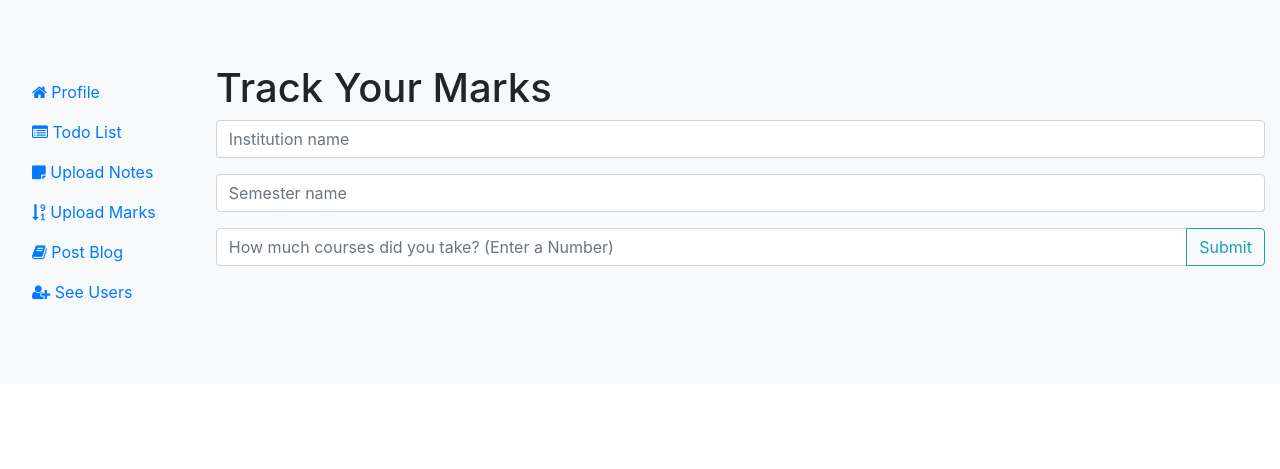
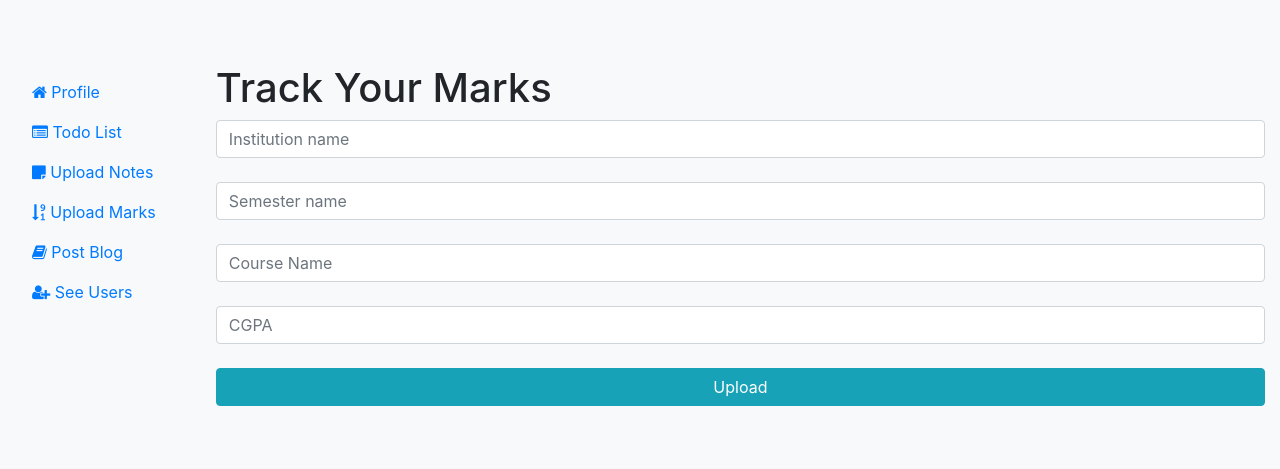
Before and after one commit to Saiydur/StudentTracker, a PHP site: page /View/uploadMarks.php in a window 1280 px wide. Shown: the part 56-525 px from the top of the page. Run offline with PHP 8.4, Linux system fonts and the light colour scheme; the visitor is signed in with stand-in values (Sample User, id 1); data that the repository does not hold is empty; some libraries are stand-ins or nearby versions.

Commit message:
Added upload marks DB successfully

```diff
--- a/View/todolist.php
+++ b/View/todolist.php
@@ -66,7 +66,7 @@
             });
         });
         function LoadData(){
-            //reset tabledata
+            // reset table data
             $("#tableData").html('');
             $.ajax({
                 url: '../Controller/TodoListAddController.php?case=get',
--- a/View/uploadMarks.php
+++ b/View/uploadMarks.php
@@ -18,6 +18,7 @@
     <link rel="stylesheet" href="../src/CSS/marks.css">
 </head>
 <body>
+
 <?php include('../Global/Header.php');
 ?>
         <div class="bg-light" id="container">
@@ -25,26 +26,116 @@
             <div class="col-md-9 col-lg-10 pl-0 pr-0">
                 <div class="jumbotron jumbotron-fluid bg-light mb-0">
                     <div class="container">
-                    <h1>Track Your Marks</h1>
-                    <!--  Write Your Code From Here -->
-                    <div class="form-group mb-3 marks-institution-div">
-                            <input type="text" class="form-control marks-institution-name-input" placeholder="Institution name" aria-label="Institution Name" aria-describedby="basic-addon2">
-                        </div>
+                        <h1>Track Your Marks</h1>
+                        <!--  Write Your Code From Here -->
+                        <form action="" method="post">
+                            <input type="text" class="form-control marks-institution-name-input" id="institution-name" placeholder="Institution name" aria-label="Institution Name" aria-describedby="basic-addon2" name="institution-name">
+<br>
+                            <input type="text" class="form-control marks-semester-name-input" placeholder="Semester name" aria-label="Semester Name" aria-describedby="basic-addon2" name="semester-name">
+<br>
+                            <input type="text" class="form-control" id="marks-course-number-input" placeholder="Course Name" aria-label="Course Name" aria-describedby="basic-addon2" name='course-name'>
+<br>
+                            <input type="text" class="form-control" id="marks-course-number-input" placeholder="CGPA" aria-label="CGPA" aria-describedby="basic-addon2" name='cgpa'>
+<br>
+                            <input id="addBtn" class="btn btn-info w-100" type="submit" value="Upload" name="Upload">
+<br>
+                        </form>
+                        <div style="display: none;" id="tableData">
 
-                        <div class="form-group mb-3 marks-semester-div">
-                            <input type="text" class="form-control marks-semester-name-input" placeholder="Semester name" aria-label="Semester Name" aria-describedby="basic-addon2">
-                        </div>
-
-                        <div class="input-group form-group mb-3 marks-course-number-div">
-                            <input type="number" class="form-control" id="marks-course-number-input" placeholder="How much courses did you take? (Enter a Number)" aria-label="Course Number" aria-describedby="basic-addon2">
-                            <div class="input-group-append">
-                                <button class="btn btn-outline-info" type="button" id='submit-course-number' onclick="courseNameCGPA()">Submit</button>
-                            </div>
                         </div>
                     </div>
                 </div>
             </div>
         </div>
-        <script src='../src/script/uploadMarks.js'></script>
+
+    <script>
+        $(document).ready(function() {
+            LoadData();
+            $("#addBtn").click(function(e) {
+                e.preventDefault();
+                var institutionName = $("input[name='institution-name']").val();
+                var semesterName = $("input[name='semester-name']").val();
+                var courseName = $("input[name='course-name']").val();
+                var cgpa = $("input[name='cgpa']").val();
+                var email = "<?php echo $_SESSION['email'];?>";
+                if(institutionName == '' || semesterName == '' || courseName == '' || cgpa == '')
+                {
+                    alert("Please fill all the fields");
+                }
+                else
+                {
+                    let mydata = {
+                        institutionName: institutionName,
+                        semesterName: semesterName,
+                        courseName: courseName,
+                        cgpa: cgpa,
+                        email: email
+                    }
+                    $.ajax({
+                        url: '../Controller/uploadMarksAction.php?case=add',
+                        method: 'POST',
+                        data: JSON.stringify(mydata),
+                        success: function(data) {
+                            alert(data);
+                            LoadData();
+                        }
+                    });
+                }
+            });
+        });
+
+        function LoadData(){
+            // reset table data
+            $("#tableData").html('');
+            $.ajax({
+                url: '../Controller/TodoListAddController.php?case=get',
+                method: 'POST',
+                dataType: 'json',
+                success:function(data){
+                    //console.log(data);
+                    if(data){
+                        x= data;
+                    }
+                    else{
+                        $("#tableData").css("display","none");
+                        x = "";
+                    }
+                    for(i=0;i<x.length;i++){
+                        $("#tableData").css("display","block");
+                        $("#tableData").append(`<div class="card mb-3">
+                            <div class="card-body">
+                                <h5 class="card-title">Institution Name: <span id="institutionName">${x[i].institution_name}</span></h5>
+                                <h5 class="card-title">Semester Name: <span id="semesterName">${x[i].semester_name}</span></h5>
+                                <h5 class="card-title">Course Name: <span id="courseName">${x[i].course_name}</span></h5>
+                                <h5 class="card-title">CGPA: <span id="cgpa">${x[i].cgpa}</span></h5>
+                                <span style="display:none;" id="marksId">${x[i].marksId}</span>
+                                <button class="btn btn-danger delBtn">Delete</button>
+                            </div>
+                        </div>`);
+                    }
+                }
+            });
+        }
+
+        $(document).on('click','.delBtn',function(){
+            let r=confirm("Are You Sure You Want To Delete This Task?");
+            if(r==true){
+                let marksId = $(this).parent().find("#marksId").text();
+                //console.log(taskId);
+                    let mydata = {
+                        marksId: marksId,
+                    }
+                    $.ajax({
+                        url: '../Controller/uploadMarksAction.php?case=delete',
+                        method: 'POST',
+                        data: JSON.stringify(mydata),
+                        success: function(data) {
+                            alert(data);
+                            LoadData();
+                        }
+                    });
+            }
+        });
+    </script>
 </body>
 </html>
--- a/src/script/uploadMarks.js
+++ b/src/script/uploadMarks.js
@@ -1,11 +1,14 @@
 function courseNameCGPA() {
-      let inputNumber = document.getElementById('marks-course-number-input').value;
+      var inputNumber = document.getElementById('marks-course-number-input').value;
 
-      if (inputNumber > 10 || inputNumber < 0) {
-            alert('Course number can\'t be less than 0 or greater than 10');
+      if (inputNumber > 7) {
+            alert('Course number can\'t be greater than 7');
+      }
+      else if (inputNumber < 1) {
+            alert('Course number can\'t be less than 1');
       }
       else {
-                  for (let i = 0; i < inputNumber; i++) {
+            for (var i = 0; i < inputNumber; i++) {
                   var wholeForm = document.createElement('div');
                   wholeForm.setAttribute('id', 'marks-css');
 
@@ -58,7 +61,6 @@ function courseNameCGPA() {
 
                   courseNameDiv.appendChild(courseNameInput);
 
-
                   cgpaDiv.appendChild(cgpaInput);
 
 
@@ -90,3 +92,7 @@ function courseNameCGPA() {
             document.getElementById('container').appendChild(buttonDiv);
       }
 }
+
+const courseNumberSubmit = () => {
+      document.getElementById('submit-course-number').style.display = 'none';
+}
```
Also changed, not shown: Controller/uploadMarksAction.php (added, +52 -0 lines), 1 other file. Lines whose indentation alone changed are shown as unchanged.
